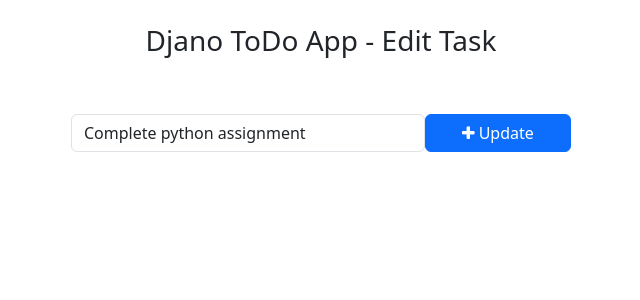
After one commit to mishra-pallavi/Django-ToDo, a Django app: page /todo/edit_task/1/ in a window 1280 px wide. The commit adds this page. Shown: the top 300 px of the page, without its empty margins (319-959 px from the left). Run offline with Django 5.2, Linux system fonts and the light colour scheme; data comes from the database, SQL or seed files in the repository; both versions use the stored data as it was after the commit.

Commit message:
complete ToDo App

```diff
--- /dev/null
+++ b/templates/edit_task.html
@@ -0,0 +1,27 @@
+<!DOCTYPE html>
+<html lang="en">
+<head>
+    <meta charset="UTF-8">
+    <meta name="viewport" content="width=device-width, initial-scale=1.0">
+    <title>Edit Task - Djano ToDo App</title>
+    <!-- Bootstrap -->
+    <link href="https://cdn.jsdelivr.net/npm/bootstrap@5.3.0-alpha1/dist/css/bootstrap.min.css" rel="stylesheet" integrity="sha384-GLhlTQ8iRABdZLl6O3oVMWSktQOp6b7In1Zl3/Jr59b6EGGoI1aFkw7cmDA6j6gD" crossorigin="anonymous">
+    <script src="https://cdn.jsdelivr.net/npm/bootstrap@5.3.0-alpha1/dist/js/bootstrap.bundle.min.js" integrity="sha384-w76AqPfDkMBDXo30jS1Sgez6pr3x5MlQ1ZAGC+nuZB+EYdgRZgiwxhTBTkF7CXvN" crossorigin="anonymous"></script>
+    <!-- Font Awesome Icons -->
+    <link rel="stylesheet" href="https://cdnjs.cloudflare.com/ajax/libs/font-awesome/4.7.0/css/font-awesome.min.css">
+</head>
+<body>
+    <div class="=container">
+        <h3 class="pt-4 pb-5 text-center">Djano ToDo App - Edit Task</h3>
+        <form action="{% url 'edit_task' get_task.pk %}" method="post" style="width: 500px; margin: auto;">
+            {% csrf_token %}
+            <div class="form-group">
+                <span style="display: flex;">
+                    <input type="text" name="task" class="form-control" placeholder="Update a task" value="{{get_task.task}}" required>
+                    <button type = "submit" class="btn btn-primary" style="width: 200px;"><i class="fa fa-plus"></i> Update</button>
+                </span>
+            </div>
+        </form>
+    </div>
+</body>
+</html>
--- a/todo/urls.py
+++ b/todo/urls.py
@@ -2,6 +2,14 @@ from django.urls import path
 from . import views
 
 urlpatterns=[
+    # Add Task
     path('addTask/', views.addTask, name="addTask"),
-
+    # Mark As Done
+    path('mark_as_done/<int:pk>/', views.mark_as_done, name="mark_as_done"),
+    # Mark As Undone
+    path('mark_as_undone/<int:pk>/', views.mark_as_undone, name="mark_as_undone"),
+    # Edit Task
+    path('edit_task/<int:pk>/', views.edit_task, name='edit_task'),
+    # Delete Task
+    path('delete_task/<int:pk>/', views.delete_task, name='delete_task'),
 ]
--- a/todo/views.py
+++ b/todo/views.py
@@ -1,4 +1,4 @@
-from django.shortcuts import render,redirect
+from django.shortcuts import render,redirect,get_object_or_404
 from django.http import HttpResponse
 from .models import Task
 
@@ -8,3 +8,33 @@ def addTask(request):
     task = request.POST['task']
     Task.objects.create(task=task)
     return redirect('home')
+
+def mark_as_done(request,pk):
+    task = get_object_or_404(Task, pk=pk)
+    task.is_completed = True
+    task.save()
+    return redirect('home')
+
+def mark_as_undone(request,pk):
+    task = get_object_or_404(Task,pk=pk)
+    task.is_completed = False
+    task.save()
+    return redirect('home')
+
+def edit_task(request,pk):
+    get_task = get_object_or_404(Task,pk=pk)
+    if request.method == 'POST':
+        new_task = request.POST['task']
+        get_task.task = new_task
+        get_task.save()
+        return redirect('home')
+    else:
+        context = {
+            'get_task':get_task
+        }
+        return render(request, 'edit_task.html', context)
+
+def delete_task(request,pk):
+    task = get_object_or_404(Task,pk=pk)
+    task.delete()
+    return redirect('home')
--- a/todo_main/views.py
+++ b/todo_main/views.py
@@ -3,7 +3,9 @@ from todo.models import Task
 
 def home(request):
     tasks = Task.objects.filter(is_completed=False).order_by('updated_at')
+    completed_task = Task.objects.filter(is_completed=True)
     context = {
         'tasks':tasks,
+        'completed_task':completed_task
     }
     return render(request, 'home.html', context)
```
Also changed, not shown: templates/home.html (+10 -5 lines), db.sqlite3.
